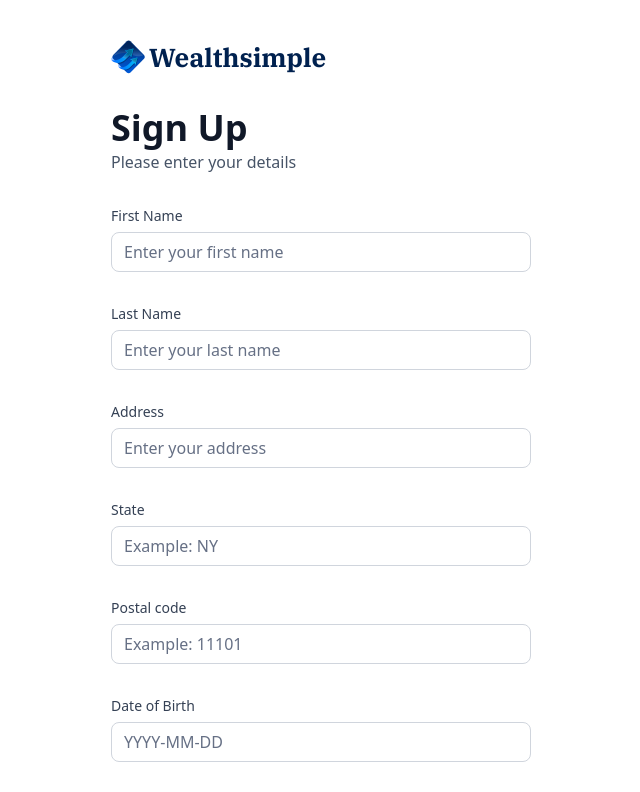
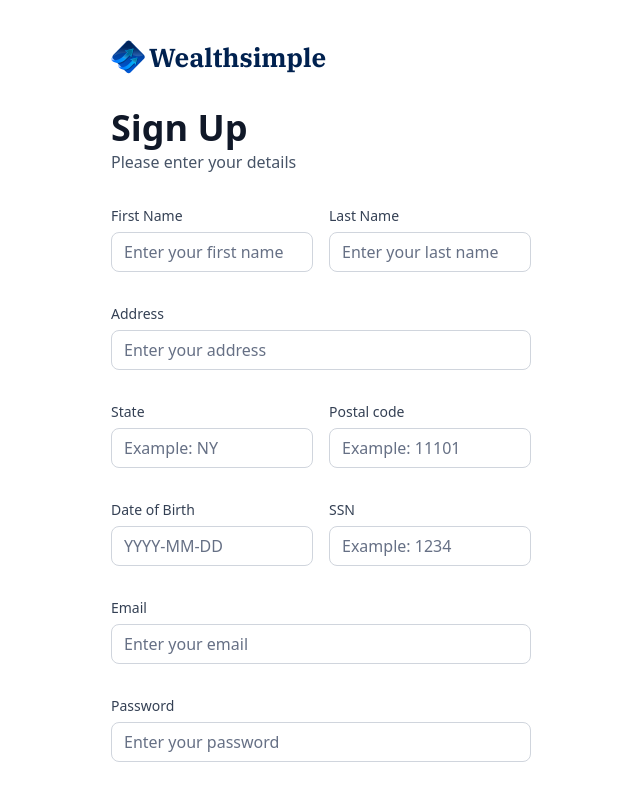
Before and after one commit to Kishore121523/WealthSimple, a Next.js app: page /sign-up in a window 1280 px wide. Shown: the top 792 px of the page, without its empty margins (319-959 px from the left). Built offline with nearby package versions, Linux system fonts and the light colour scheme.

Commit message:
Fix UI in Sign up page

```diff
--- a/components/AuthForm.tsx
+++ b/components/AuthForm.tsx
@@ -26,10 +26,23 @@ const AuthForm = ({type}:{type:string}) => {
     },
   })
 
-  function onSubmit(values: z.infer<typeof formSchema>) {
+  const onSubmit = async (values: z.infer<typeof formSchema>) => {
     setIsdLoading(true)
-    console.log(values)
-    setIsdLoading(false)
+
+    try {
+      // Sign up with Appwrite and create a plaid link token
+      if(type === 'sign-up'){
+
+      }
+      if(type === 'sign-in'){
+
+      }
+    } catch (error) {
+      console.log(error)
+    } finally {
+      setIsdLoading(false)
+    }
+
   }
 
   return (
@@ -66,13 +79,19 @@ const AuthForm = ({type}:{type:string}) => {
 
                 {type === 'sign-up' && (
                   <>
+                  <div className="flex gap-4">
                     <CustomInput control={form.control} name='firstName' label='First Name' placeholder='Enter your first name'/>
                     <CustomInput control={form.control} name='lastName' label='Last Name' placeholder='Enter your last name'/>
+                  </div>
                     <CustomInput control={form.control} name='address1' label='Address' placeholder='Enter your address'/>
+                  <div className="flex gap-4">
                     <CustomInput control={form.control} name='state' label='State' placeholder='Example: NY'/>
                     <CustomInput control={form.control} name='postalCode' label='Postal code' placeholder='Example: 11101'/>
+                  </div>
+                  <div className="flex gap-4">
                     <CustomInput control={form.control} name='dateOfBirth' label='Date of Birth' placeholder='YYYY-MM-DD'/>
                     <CustomInput control={form.control} name='ssn' label='SSN' placeholder='Example: 1234'/>
+                  </div>
                   </>
                 )}
 
```
